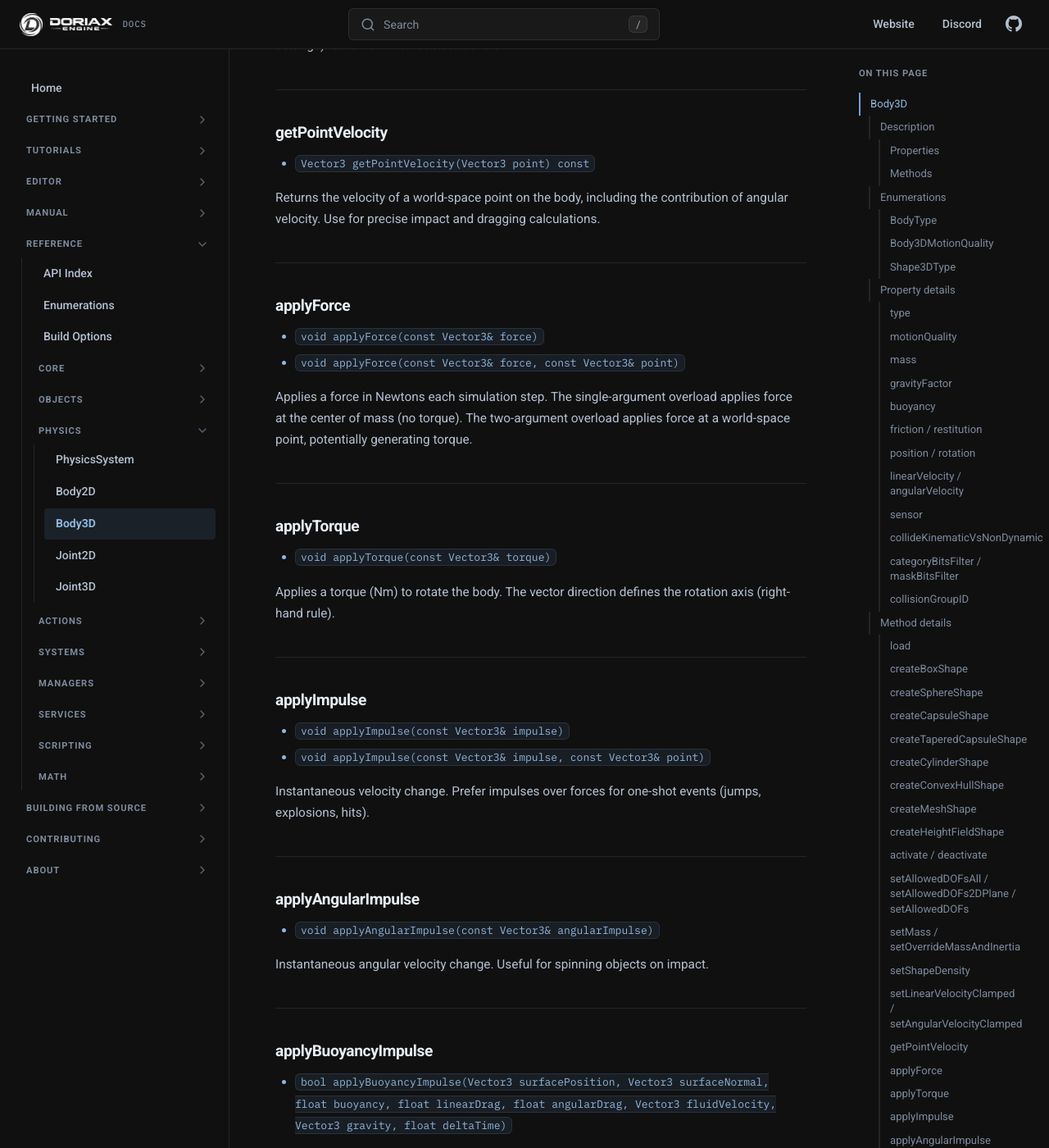
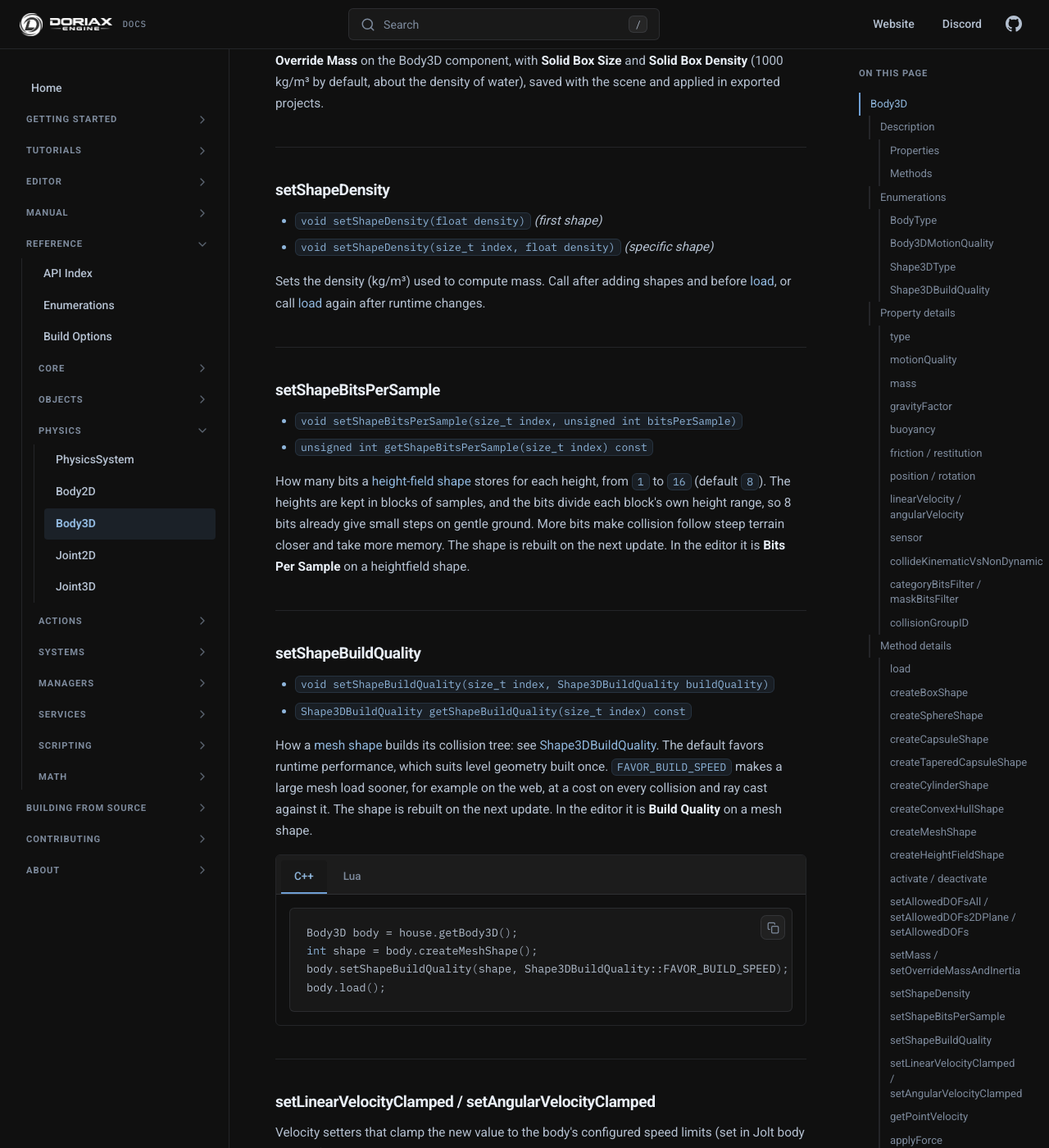
Before and after one commit to doriaxengine/doriax-docs, an MkDocs documentation site: the page built from docs/reference/classes/body3d.md, in a window 1280 px wide and 1400 px high, scrolled down 13189 px. Shown: the whole window at 82% size. Built offline with MkDocs 1.6.1, drawn with Linux system fonts in a browser that asks for light colours; comment, search, counter and statistics services are not loaded; some of the changed text lies outside the part shown.

Commit message:
Documented build quality and bits per sample

````diff
--- a/docs/reference/classes/body3d.md
+++ b/docs/reference/classes/body3d.md
@@ -75,6 +75,10 @@ description: Body3D API reference — 3D physics body powered by Jolt Physics, s
 | [Shape3DType](#shape3dtype) | getShapeType | C++ \| Lua |
 | void | [setShapeDensity](#setshapedensity) | C++ \| Lua |
 | float | [getShapeDensity](#setshapedensity) | C++ \| Lua |
+| void | [setShapeBitsPerSample](#setshapebitspersample) | C++ \| Lua |
+| unsigned int | [getShapeBitsPerSample](#setshapebitspersample) | C++ \| Lua |
+| void | [setShapeBuildQuality](#setshapebuildquality) | C++ \| Lua |
+| [Shape3DBuildQuality](#shape3dbuildquality) | [getShapeBuildQuality](#setshapebuildquality) | C++ \| Lua |
 | void | [activate](#activate-deactivate) | C++ \| Lua |
 | void | [deactivate](#activate-deactivate) | C++ \| Lua |
 | bool | canBeKinematicOrDynamic | C++ \| Lua |
@@ -119,7 +123,19 @@ description: Body3D API reference — 3D physics body powered by Jolt Physics, s
 
 ### Shape3DType
 
-`BOX`, `SPHERE`, `CAPSULE`, `TAPERED_CAPSULE`, `CYLINDER`, `CONVEX_HULL`, `MESH`, `HEIGHT_FIELD`
+`BOX`, `SPHERE`, `CAPSULE`, `TAPERED_CAPSULE`, `CYLINDER`, `CONVEX_HULL`, `MESH`, `HEIGHTFIELD`
+
+---
+
+### Shape3DBuildQuality
+
+How a [mesh shape](#createmeshshape) builds its collision tree. See
+[setShapeBuildQuality](#setshapebuildquality).
+
+* **FAVOR_RUNTIME_PERFORMANCE** — Builds a better tree that answers collisions and ray casts
+  faster (default).
+* **FAVOR_BUILD_SPEED** — Builds faster, so the mesh loads sooner, but each query costs more.
+
 
 ## Property details
 
@@ -429,6 +445,8 @@ Creates a convex hull from the mesh vertices (no-argument form) or from explicit
 * `int createMeshShape(Vector3 position, Quaternion rotation, std::vector<Vector3> vertices, std::vector<uint16_t> indices)`
 
 Creates a static triangle-mesh collider. **Mesh shapes can only be STATIC.** Use convex hull for dynamic objects.
+For a large mesh, [setShapeBuildQuality](#setshapebuildquality) trades query speed for a
+faster build.
 
 ---
 
@@ -438,6 +456,7 @@ Creates a static triangle-mesh collider. **Mesh shapes can only be STATIC.** Use
 * `int createHeightFieldShape(unsigned int samplesSize)`
 
 Creates a height-field collider sized to the terrain mesh in the entity. Used with the [Terrain](terrain.md) class. `samplesSize` controls the resolution grid.
+[setShapeBitsPerSample](#setshapebitspersample) sets how precisely each height is stored.
 
 ---
 
@@ -487,10 +506,54 @@ scene and applied in exported projects.
 
 ### setShapeDensity
 
-* `void setShapeDensity(float density)` *(all shapes)*
+* `void setShapeDensity(float density)` *(first shape)*
 * `void setShapeDensity(size_t index, float density)` *(specific shape)*
 
 Sets the density (kg/m³) used to compute mass. Call after adding shapes and before [load](#load), or call [load](#load) again after runtime changes.
+
+---
+
+### setShapeBitsPerSample
+
+* `void setShapeBitsPerSample(size_t index, unsigned int bitsPerSample)`
+* `unsigned int getShapeBitsPerSample(size_t index) const`
+
+How many bits a [height-field shape](#createheightfieldshape) stores for each height, from
+`1` to `16` (default `8`). The heights are kept in blocks of samples, and the bits divide
+each block's own height range, so 8 bits already give small steps on gentle ground. More
+bits make collision follow steep terrain closer and take more memory. The shape is rebuilt on
+the next update. In the editor it is **Bits Per Sample** on a heightfield shape.
+
+---
+
+### setShapeBuildQuality
+
+* `void setShapeBuildQuality(size_t index, Shape3DBuildQuality buildQuality)`
+* `Shape3DBuildQuality getShapeBuildQuality(size_t index) const`
+
+How a [mesh shape](#createmeshshape) builds its collision tree: see
+[Shape3DBuildQuality](#shape3dbuildquality). The default favors runtime performance, which
+suits level geometry built once. `FAVOR_BUILD_SPEED` makes a large mesh load sooner, for
+example on the web, at a cost on every collision and ray cast against it. The shape is
+rebuilt on the next update. In the editor it is **Build Quality** on a mesh shape.
+
+=== "C++"
+
+    ```cpp
+    Body3D body = house.getBody3D();
+    int shape = body.createMeshShape();
+    body.setShapeBuildQuality(shape, Shape3DBuildQuality::FAVOR_BUILD_SPEED);
+    body.load();
+    ```
+
+=== "Lua"
+
+    ```lua
+    local body = house:getBody3D()
+    local shape = body:createMeshShape()
+    body:setShapeBuildQuality(shape, Shape3DBuildQuality.FAVOR_BUILD_SPEED)
+    body:load()
+    ```
 
 ---
 
````
Also changed, not shown: docs/manual/physics.md (+7 -0 lines), docs/manual/terrain.md (+5 -0 lines), docs/reference/enums.md (+1 -0 lines).
